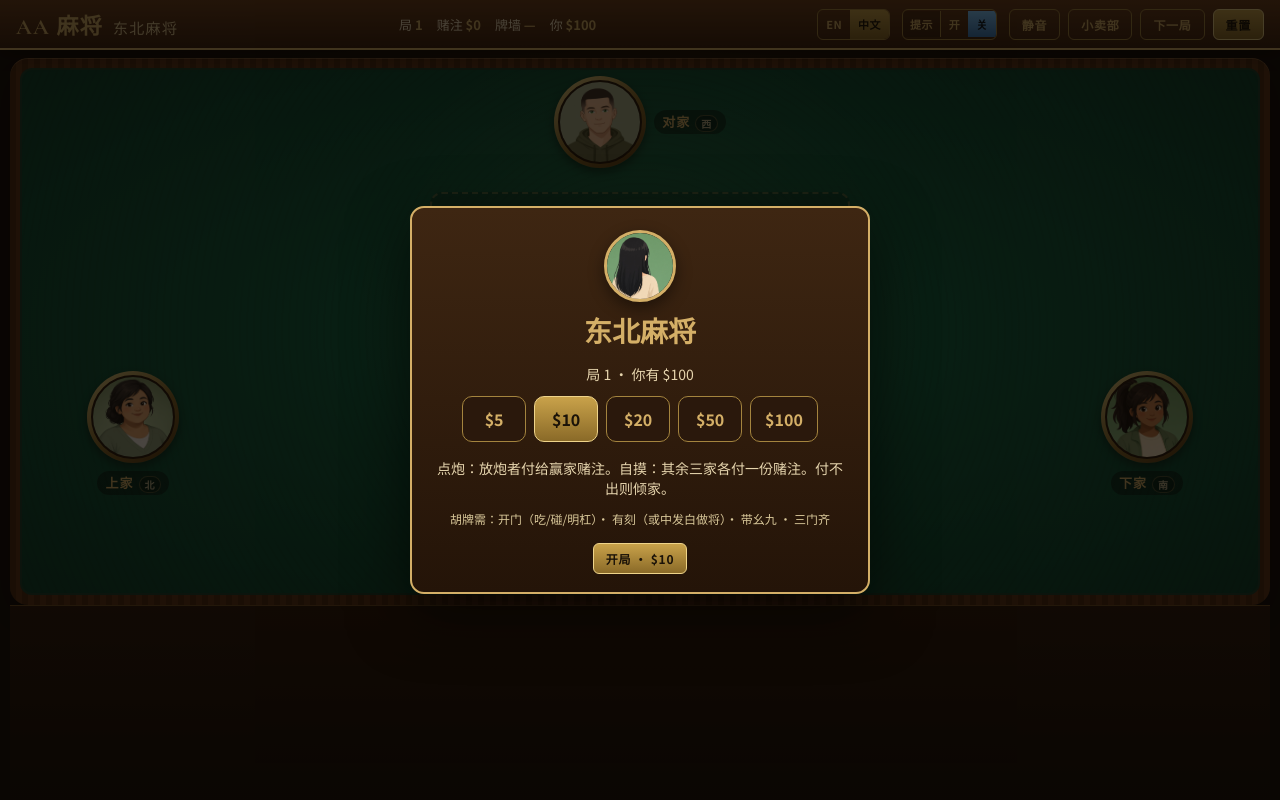
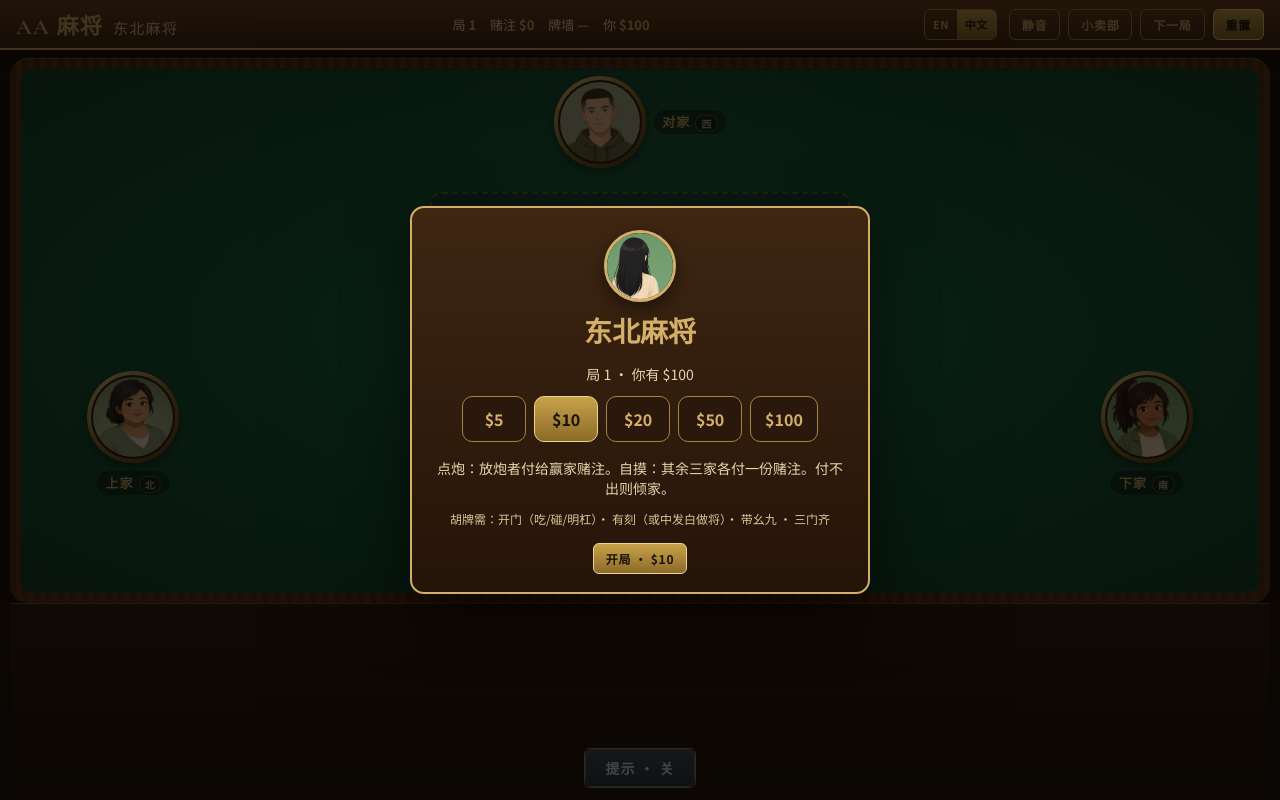
Before and after one commit to sh4gu4dummy-arch/mahjong, a website built with Vite: page index.html in a window 1280 px wide. Built offline with nearby package versions, Linux system fonts and the light colour scheme.

Commit message:
Move AI tips toggle to dock next to action buttons

```diff
--- a/src/style.css
+++ b/src/style.css
@@ -1273,3 +1273,22 @@ button { font-family: inherit; }
     max-height: 400px;
   }
 }
+
+
+
+/* Tips control in dock (with Discard / Sort) */
+.dock-tips {
+  display: inline-flex;
+  margin-left: 4px;
+}
+.act.tips-act {
+  background: linear-gradient(180deg, #3a4a5c, #243040);
+  color: #dce8f5;
+  border: 1px solid rgba(126, 200, 255, 0.35);
+  min-width: 110px;
+}
+.act.tips-act.on {
+  background: linear-gradient(180deg, #4a7aaa, #2a5078);
+  color: #fff;
+  box-shadow: 0 0 0 1px rgba(126, 200, 255, 0.5), 0 4px 12px rgba(0,0,0,.35);
+}
--- a/src/ui/app.ts
+++ b/src/ui/app.ts
@@ -463,10 +463,8 @@ function langToggle(): string {
 
 function tipsToggle(): string {
   const on = getTips();
-  return `<div class="tips-toggle" role="group" aria-label="AI tips">
-    <span class="tips-label">${t("tips")}</span>
-    <button type="button" class="tips-btn ${on ? "on" : ""}" data-act="tips" data-on="1">${t("tipsOn")}</button>
-    <button type="button" class="tips-btn ${!on ? "on" : ""}" data-act="tips" data-on="0">${t("tipsOff")}</button>
+  return `<div class="tips-toggle dock-tips" role="group" aria-label="AI tips">
+    <button type="button" class="act tips-act ${on ? "on" : ""}" data-act="tips" data-on="${on ? "0" : "1"}">${t("tips")} · ${on ? t("tipsOn") : t("tipsOff")}</button>
   </div>`;
 }
 
@@ -475,11 +473,6 @@ export function render(): void {
   const last = state.lastDiscard;
   const playing = state.phase !== "bet";
   const wallN = playing ? visualWallCount() : "—";
-  const statusMsg = dealReveal
-    ? t("dealing")
-    : getLang() === "zh"
-      ? state.messageZh
-      : state.message;
 
   // Full-screen park shop — hide the entire mahjong board while open.
   if (shopOpen) {
@@ -511,7 +504,6 @@ export function render(): void {
       </div>
       <div class="toolbar">
         ${langToggle()}
-        ${tipsToggle()}
         <button class="btn ghost" data-act="mute">${mute}</button>
         <button class="btn ghost" data-act="shop">${t("shop")}</button>
         <button class="btn ghost" data-act="next">${t("next")}</button>
@@ -537,7 +529,7 @@ export function render(): void {
       <div class="dock">
         <div class="melds-row">${meldHtml(state.players[0]!)}</div>
         <div class="hand-row">${humanHandHtml()}</div>
-        <div class="actions">${turnButtons()}</div>
+        <div class="actions">${turnButtons()}${tipsToggle()}</div>
       </div>
     </div>
     ${overlay()}
```
